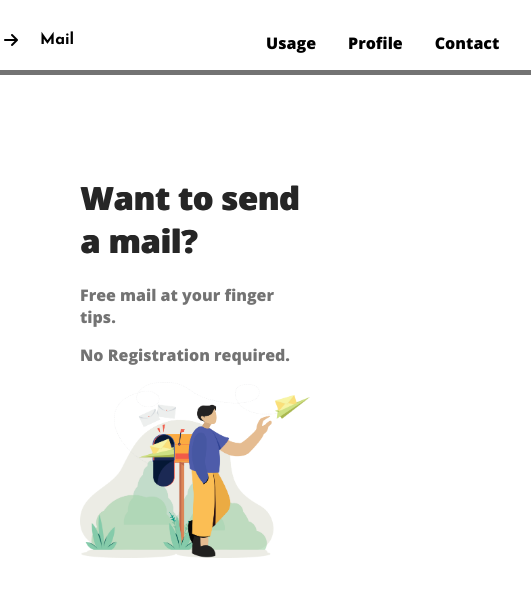
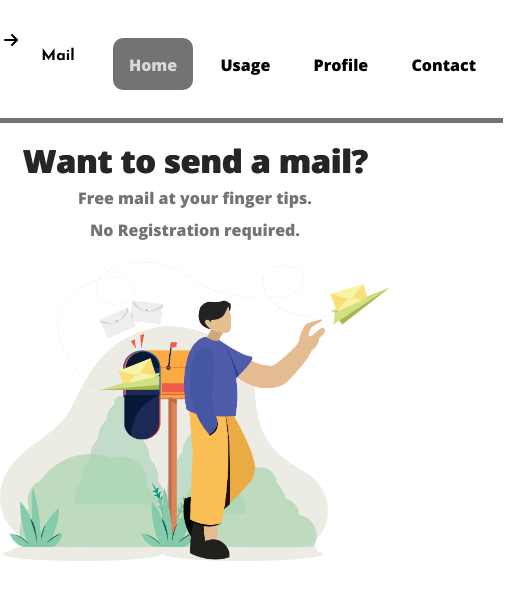
Before and after one commit to SarthakVerma10/mail-homepage, a plain HTML site: page index.html in a window 390 px wide. Shown: the whole page, 531 px wide, since content can reach past the window. Drawn offline with nearby package versions, Linux system fonts and the light colour scheme.

Commit message:
little adjustments

```diff
--- a/index.html
+++ b/index.html
@@ -24,17 +24,20 @@
                 </ul>
                 <ul class="header-links">
                     <li class="header-title"></li>
+                    <li id="home">Home</li>
                     <li>Usage</li>
                     <li>Profile</li>
                     <li>Contact</li>
                 </ul>
             </header>
         </div>
+        <div class="hero-container">
         <div class="hero">
         <div>
             <h1 class="hero-h1">Want to send a mail?</h1>
             <p class="hero-subtitle">Free mail at your finger tips.</p>
             <p class="hero-subtitle">No Registration required.</p>
+        </div>
         </div>
             <img class="hero-img" src="./message sent.png" alt="">
         </div>
@@ -61,6 +64,12 @@
         const sidebar = document.getElementById("sidebar");
         const content_container = document.getElementById("content-container");
         const open = document.getElementById("open");
+
+        console.log(window.location.pathname);
+
+        if (window.location.pathname === "/index.html") {
+            document.getElementById("home").classList.add("currentItem")
+        }
 
         const close_sidebar = () => {
             sidebar.style.width = "0";
--- a/style.css
+++ b/style.css
@@ -1,7 +1,10 @@
+* {
+    margin: 0;
+    padding: 0;
+}
+
 body {
     font-family: 'Open Sans', sans-serif;
-    margin: 0;
-    padding: 0;
 }
 
 .content-container {
@@ -12,9 +15,10 @@ body {
 .header {
     display: flex;
     justify-content: space-between;
-    padding-top: 1em;
     border-bottom: #737373 5px solid;
     width: 90%;
+    padding-top: 2em;
+    padding-bottom: 2em;
 }
 
 .header-container {
@@ -24,15 +28,24 @@ body {
 
 .header-title {
     font-family: 'Josefin Sans', sans-serif;
+    font-size: 4vw;
 }
 
 .header-links {
     display: flex;
-    padding-left: 10em;
+    margin-left: 10em;
+}
+
+.header ul {
+    height: 3em;
 }
 
 .header-links li {
-    padding-right: 2em;
+    margin-right: 2em;
+    padding: 1em;
+    border-radius: 10px;
+    height: 0.7em;
+    margin: 0.2em;
 }
 
 ul {
@@ -48,10 +61,12 @@ ul {
     text-shadow: 1px 0;
     font-size: 80px;
     color: #262626;
+    margin-top: 2em;
 }
 
 .hero-subtitle {
     color: #737373;
+    line-height: 2em;
 }
 
 .hero-img {
@@ -83,6 +98,7 @@ ul {
     font-family: 'Source Code Pro', monospace;
     border-bottom: #d9d9d9 solid 2px;
     width: 80%;
+    margin-left: 5%;
 }
 
 #menu ul > li > a {
@@ -106,17 +122,33 @@ ul {
     display: none;
 }
 
+.currentItem {
+    background-color: #737373;
+    color: #d9d9d9;
+}
+
 @media (max-width:1200px) {
     .content-container {
         margin: 0;
     }
 
+    .hero-container {
+        display: grid;
+        place-items: center;
+    }
+
     .hero {
         flex-direction: column;
+        padding: 1em;
     }
 
     .hero-h1 {
         font-size: xx-large;
+        margin-top: 0;
+    }
+
+    .hero-subtitle {
+        text-align: center;
     }
 
     .hero-img {
@@ -126,6 +158,26 @@ ul {
     .header {
         width: 100%;
     }
+
+    .header-title {
+        padding: 1em;
+        margin-left: 40%;
+    }
+
+    .header ul {
+        height: 3em;
+    }
+
+    .header-links {
+        margin: 0.2em;
+    }
+
+    .header-links li {
+        margin-right: 0.5em;
+        height: 40%;
+        border-radius: 10px;
+    }
+
 
     .sidebar {
         width: 0;
```
